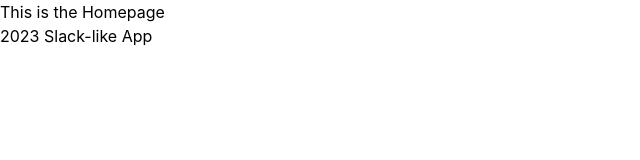
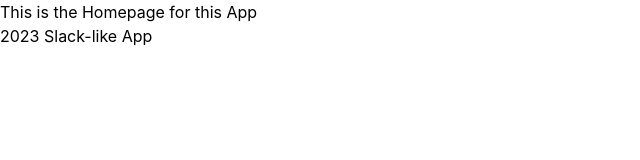
Before and after one commit to seenjey07/Project-Slack, a React (Create React App) app: page /home in a window 1280 px wide. Shown: the top 160 px of the page, without its empty margins (0-640 px from the left). Built offline with nearby package versions, Linux system fonts and the light colour scheme.

Commit message:
Commiting changes made to the Rosales-Components Folder, App.css, and App.jsx

```diff
--- a/src/App.css
+++ b/src/App.css
@@ -33,3 +33,5 @@
 .close:hover {
   color: black;
 }
+
+/* Other CSS */
--- a/src/components/DirectMessages.jsx
+++ b/src/Rosales-Components/DirectMessages.jsx
@@ -5,7 +5,9 @@ import Input from "./Input";
 const DirectMessages = (loggedInUser, savedUsers) => {
   return;
 
-  <div></div>;
+  <div>
+    <h1>Direct Message dito</h1>
+  </div>;
 };
 
 export default DirectMessages;
--- a/src/components/Home.jsx
+++ b/src/Rosales-Components/Home.jsx
@@ -5,7 +5,7 @@ import Input from "./Input";
 const Home = (loggedInUser) => {
   return (
     <div>
-      <h1>This is the Homepage</h1>
+      <h1>This is the Homepage for this App</h1>
     </div>
   );
 };
```
Also changed, not shown: src/App.jsx (+5 -5 lines), src/Rosales-Components/Input.jsx (renamed from src/components/Input.jsx), src/Rosales-Components/LoginPage.jsx (renamed from src/components/LoginPage.jsx), src/Rosales-Components/Modal.js (renamed from src/components/Modal.js), src/Rosales-Components/SignUpPage.jsx (renamed from src/components/SignUpPage.jsx), src/Rosales-Components/WelcomePage.jsx (renamed from src/components/WelcomePage.jsx).
